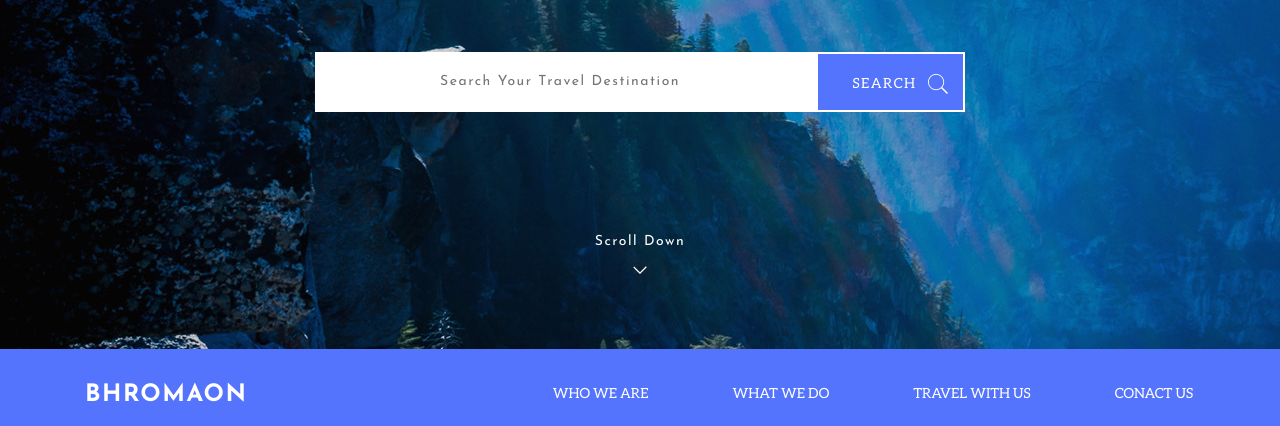
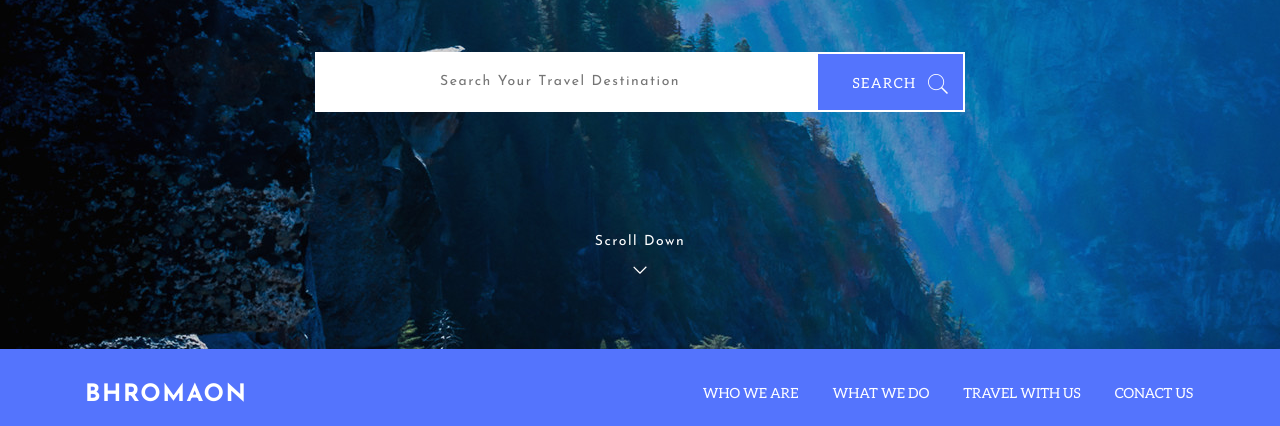
Before and after one commit to vetaveja/travel_agency, a website: page index.html in a window 1280 px wide. Shown: the part 371-797 px from the top of the page. Drawn offline with Linux system fonts and the light colour scheme; files whose address does not match are found by name.

Commit message:
changed menu hovers

```diff
--- a/scss/styles.scss
+++ b/scss/styles.scss
@@ -162,10 +162,11 @@ body {
 		&-link {
 			text-decoration: none;
 			color: #fff;
-			margin-left: 80px;
+			margin-left: 30px;
 			font: 14px/1.4 'Aleo', Arial, sans-serif;
 			border: 2px solid #5474fd;
 			transition: all .25s ease;
+			padding: 10px 0;
 			&:active,
 			&:focus,
 			&:hover {
@@ -208,6 +209,7 @@ body {
 
 	}
 	&__btn {
+		padding: 0;
 		margin: 30px 0;
 		height: 60px;
 		width: 225px;
```
Also changed, not shown: css/styles.css.
